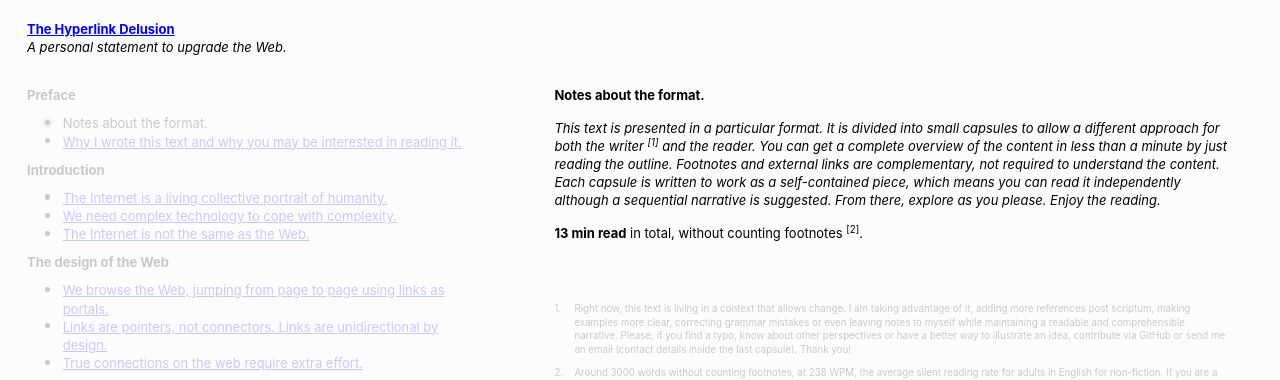
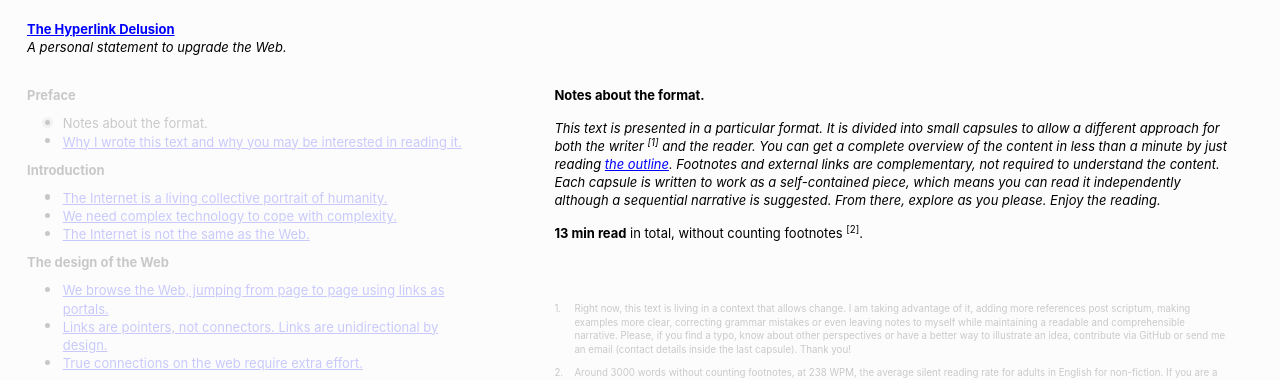
Before and after one commit to danielarmengolaltayo/hyperlink, a Jekyll site: the page built from _capsules/format.md, in a window 1280 px wide. Shown: the top 380 px of the page. Built offline with Jekyll 4.4.1, drawn with Linux system fonts in a browser that asks for light colours; part of the change alters nothing that is shown.

```diff
--- a/_capsules/format.md
+++ b/_capsules/format.md
@@ -4,6 +4,6 @@ footnotes:
   - {id: 1, file: 51}
   - {id: 2, file: 50}
 ---
-*This text is presented in a particular format. It is divided into small capsules to allow a different approach for both the writer <sup>[1]</sup> and the reader. You can get a complete overview of the content in less than a minute by just reading the outline. Footnotes and external links are complementary, not required to understand the content. Each capsule is written to work as a self-contained piece, which means you can read it independently although a sequential narrative is suggested. From there, explore as you please. Enjoy the reading.*
+*This text is presented in a particular format. It is divided into small capsules to allow a different approach for both the writer <sup>[1]</sup> and the reader. You can get a complete overview of the content in less than a minute by just reading <a href="{{ site.baseurl }}/index.html">the outline</a>. Footnotes and external links are complementary, not required to understand the content. Each capsule is written to work as a self-contained piece, which means you can read it independently although a sequential narrative is suggested. From there, explore as you please. Enjoy the reading.*
 
 **13 min read** in total, without counting footnotes <sup>[2]</sup>.
```
